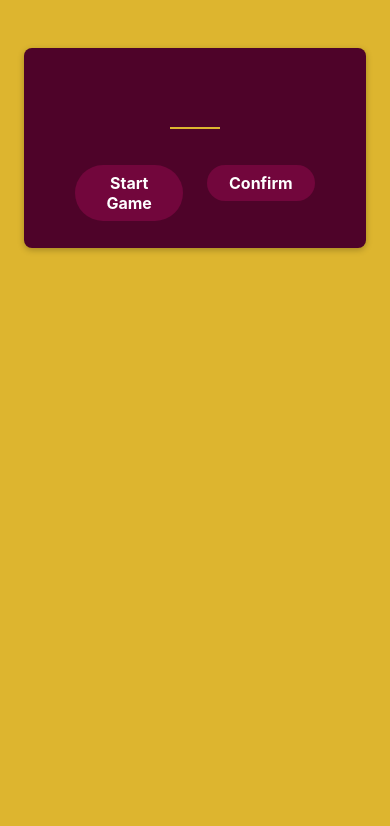
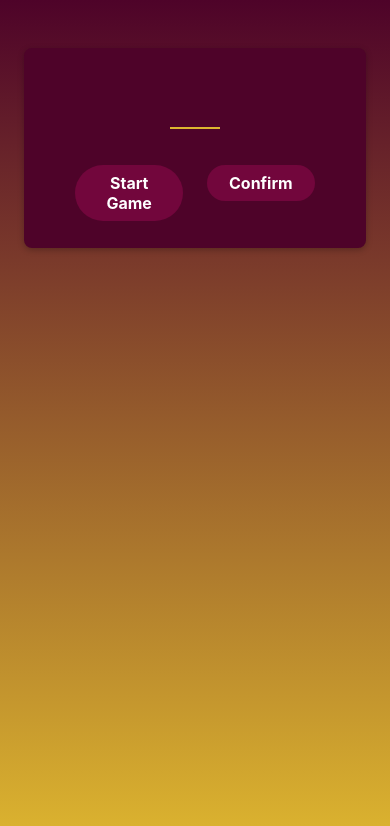
Before and after one commit to alexrodrigues/guessing_game, a React Native app: screen / in a window 390 px wide. Shown: the top 826 px of the page. Built offline with nearby package versions, Linux system fonts and the light colour scheme.

Commit message:
Refactor App.js to replace nested container with LinearGradient for improved background styling; add expo-linear-gradient dependency in package.json and package-lock.json.

```diff
--- a/App.js
+++ b/App.js
@@ -1,15 +1,13 @@
 import { StatusBar } from "expo-status-bar";
 import { StyleSheet, Text, View } from "react-native";
 import StartGameScreen from "./screens/StartGameScreen";
+import { LinearGradient } from "expo-linear-gradient";
 
 export default function App() {
   return (
-    <View style={styles.container}>
-      <View style={styles.container}>
-        <StartGameScreen />
-      </View>
-      <StatusBar style="dark" />
-    </View>
+    <LinearGradient colors={["#4e0329", "#ddb52f"]} style={styles.rootScreen}>
+      <StartGameScreen />
+    </LinearGradient>
   );
 }
 
@@ -19,9 +17,7 @@
     backgroundColor: "#fff",
     justifyContent: "flex-start",
   },
-  container: {
+  rootScreen: {
     flex: 1,
-    backgroundColor: "#ddb52f",
-    justifyContent: "flex-start",
   },
 });
--- a/package.json
+++ b/package.json
@@ -12,7 +12,8 @@
     "expo": "~54.0.10",
     "expo-status-bar": "~3.0.8",
     "react": "19.1.0",
-    "react-native": "0.81.4"
+    "react-native": "0.81.4",
+    "expo-linear-gradient": "~15.0.7"
   },
   "private": true
 }
```
Also changed, not shown: 1 other file (tests, documents, lock files or other folders).
